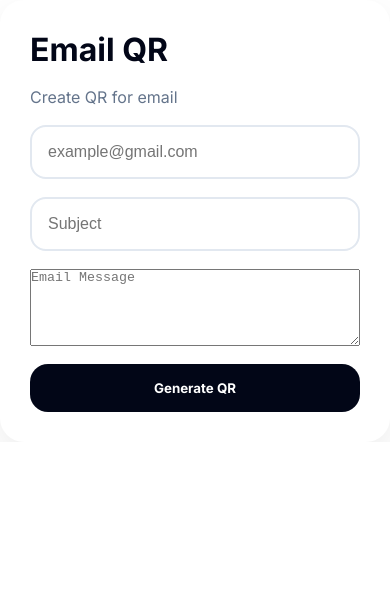
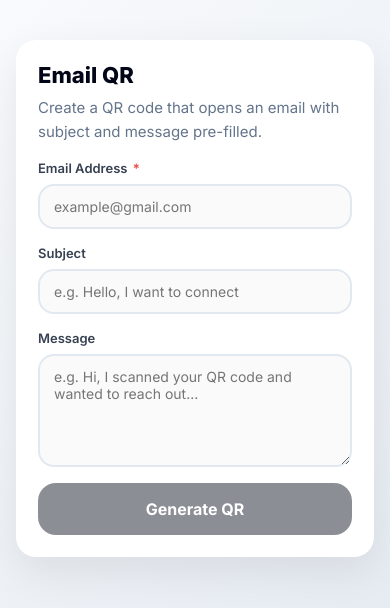
Before and after one commit to g-star-05/QRify, a React app: page /email-template in a window 390 px wide. Shown: the top 608 px of the page. Built offline with nearby package versions, Linux system fonts and the light colour scheme; the HTML template or start-up script is replaced by a standard one.

Commit message:
email css updated

```diff
--- a/src/components/Templates/EmailTemplate.css
+++ b/src/components/Templates/EmailTemplate.css
@@ -1,70 +1,188 @@
-.email-template{
+/* ─── FULL PAGE WRAPPER ───────────────────────────── */
 
-max-width:500px;
-
-margin:auto;
-
-padding:30px;
-
-background:white;
-
-border-radius:24px;
-
-box-shadow:
-0 15px 40px rgba(0,0,0,.08);
-
-display:flex;
-
-flex-direction:column;
-
-gap:18px;
+/* FIX: Added wrapper for full-page centering.
+   Original CSS had no page-level container so the
+   card was not centered on the screen. */
+.email-template-wrapper {
+  min-height: 100vh;
+  display: flex;
+  justify-content: center;
+  align-items: center;
+  padding: 60px 20px;
+  background: linear-gradient(135deg, #f8fafc, #e2e8f0);
 }
 
-.email-template h1{
+/* ─── CARD ────────────────────────────────────────── */
 
-font-size:32px;
-
-font-weight:700;
-
-color:#020617;
+.email-template {
+  width: 100%;
+  max-width: 500px;
+  background: white;
+  padding: 40px;
+  border-radius: 24px;
+  box-shadow: 0 15px 40px rgba(0, 0, 0, 0.08);
+  display: flex;
+  flex-direction: column;
+  gap: 20px;
 }
 
-.email-template p{
+/* ─── HEADER ──────────────────────────────────────── */
 
-color:#64748b;
+.email-template-header {
+  display: flex;
+  flex-direction: column;
+  gap: 8px;
 }
 
-.email-template input{
-
-padding:16px;
-
-border:2px solid #e2e8f0;
-
-border-radius:16px;
-
-font-size:16px;
-
-outline:none;
+.email-template h1 {
+  font-size: 32px;
+  font-weight: 800;
+  color: #020617;
+  margin: 0;
 }
 
-.email-template input:focus{
-
-border-color:#38bdf8;
+.email-template p {
+  font-size: 15px;
+  color: #64748b;
+  margin: 0;
+  line-height: 1.6;
 }
 
-.email-template button{
+/* ─── FIELD GROUP ─────────────────────────────────── */
 
-padding:16px;
+/* FIX: Added label + input wrapper for cleaner layout */
+.email-field {
+  display: flex;
+  flex-direction: column;
+  gap: 8px;
+}
 
-border:none;
+.email-field label {
+  font-size: 13px;
+  font-weight: 600;
+  color: #374151;
+}
 
-border-radius:18px;
+.email-field label span {
+  color: #ef4444;
+  margin-left: 2px;
+}
 
-background:#020617;
+/* ─── INPUTS ──────────────────────────────────────── */
 
-color:white;
+.email-template input,
+.email-template textarea {
+  width: 100%;
+  padding: 14px 16px;
+  border: 2px solid #e2e8f0;
+  border-radius: 16px;
+  font-size: 15px;
+  font-family: inherit;
+  outline: none;
+  color: #020617;
+  background: #fafafa;
+  transition: border-color 0.25s, box-shadow 0.25s, background 0.25s;
+  resize: vertical;
+}
 
-font-weight:700;
+.email-template input:focus,
+.email-template textarea:focus {
+  border-color: #38bdf8;
+  background: white;
+  box-shadow: 0 0 0 4px rgba(56, 189, 248, 0.12);
+}
 
-cursor:pointer;
+/* ─── QR PREVIEW ──────────────────────────────────── */
+
+/* FIX: Added preview box — shows exactly what will be
+   encoded in the QR so user can verify before generating */
+.email-preview {
+  background: #f1f5f9;
+  border: 1px solid #e2e8f0;
+  border-radius: 14px;
+  padding: 14px 16px;
+  display: flex;
+  flex-direction: column;
+  gap: 6px;
 }
+
+.email-preview span {
+  font-size: 11px;
+  font-weight: 600;
+  color: #64748b;
+  text-transform: uppercase;
+  letter-spacing: 0.05em;
+}
+
+.email-preview code {
+  font-size: 12px;
+  color: #0f172a;
+  word-break: break-all;
+  line-height: 1.6;
+  font-family: monospace;
+}
+
+/* ─── BUTTON ──────────────────────────────────────── */
+
+.email-template button {
+  width: 100%;
+  padding: 16px;
+  border: none;
+  border-radius: 18px;
+  background: #020617;
+  color: white;
+  font-size: 16px;
+  font-weight: 700;
+  cursor: pointer;
+  transition: transform 0.25s, box-shadow 0.25s, opacity 0.25s;
+}
+
+.email-template button:hover:not(:disabled) {
+  transform: translateY(-3px);
+  box-shadow: 0 12px 28px rgba(2, 6, 23, 0.25);
+}
+
+/* FIX: Added disabled state — was missing from original */
+.email-template button:disabled {
+  opacity: 0.45;
+  cursor: not-allowed;
+  transform: none;
+  box-shadow: none;
+}
+
+/* ─── RESPONSIVE: TABLET (≤ 768px) ───────────────── */
+
+@media (max-width: 768px) {
+  .email-template-wrapper {
+    padding: 40px 16px;
+    align-items: flex-start;
+  }
+
+  .email-template {
+    padding: 28px;
+  }
+
+  .email-template h1 {
+    font-size: 26px;
+  }
+}
+
+/* ─── RESPONSIVE: MOBILE (≤ 480px) ───────────────── */
+
+@media (max-width: 480px) {
+  .email-template {
+    padding: 22px;
+    border-radius: 20px;
+    gap: 16px;
+  }
+
+  .email-template h1 {
+    font-size: 22px;
+  }
+
+  .email-template input,
+  .email-template textarea {
+    font-size: 14px;
+    padding: 12px 14px;
+  }
+}
--- a/src/components/Templates/EmailTemplate.jsx
+++ b/src/components/Templates/EmailTemplate.jsx
@@ -1,142 +1,100 @@
 import { useNavigate } from "react-router-dom";
 import { useState } from "react";
-
 import "./EmailTemplate.css";
 
 const EmailTemplate = () => {
-
   const navigate = useNavigate();
 
-const [email,setEmail] =
-useState("");
+  const [email, setEmail] = useState("");
+  const [subject, setSubject] = useState("");
+  const [body, setBody] = useState("");
 
-const [subject,setSubject] =
-useState("");
-
-const [body,setBody] =
-useState("");
-
-const generateEmailQR = ()=>{
-
-if(!email){
-
-alert(
-"Enter Email Address"
-);
-
+  const generateEmailQR = () => {
+    if (!email || !email.trim()) {
+      alert("Please enter a valid email address");
       return;
-
     }
 
-const emailQR =
+    // FIX: Build mailto correctly so subject and body
+    // are included when the QR is scanned on any device.
+    // encodeURIComponent handles spaces and special characters.
+    const params = [];
+    if (subject.trim()) params.push(`subject=${encodeURIComponent(subject.trim())}`);
+    if (body.trim()) params.push(`body=${encodeURIComponent(body.trim())}`);
 
-`mailto:${email}?subject=${encodeURIComponent(subject)}&body=${encodeURIComponent(body)}`;
+    const emailQR = `mailto:${email.trim()}${params.length ? "?" + params.join("&") : ""}`;
 
-navigate(
-
-"/qr-generator",
-
-{
-
-state:{
-
-templateText:
-emailQR
-
-}
-
-}
-
-);
-
+    navigate("/qr-generator", {
+      state: { templateText: emailQR },
+    });
   };
 
-return(
-
+  return (
+    // FIX: Wrapped everything in .email-template-wrapper for
+    // full-page centering, and kept .email-template as the card
+    <div className="email-template-wrapper">
       <div className="email-template">
 
-<h1>
+        <div className="email-template-header">
+          <h1>Email QR</h1>
+          <p>Create a QR code that opens an email with subject and message pre-filled.</p>
+        </div>
 
-Email QR
+        {/* Email address */}
+        <div className="email-field">
+          <label>Email Address <span>*</span></label>
+          <input
+            type="email"
+            placeholder="example@gmail.com"
+            value={email}
+            onChange={(e) => setEmail(e.target.value)}
+          />
+        </div>
 
-</h1>
+        {/* Subject */}
+        <div className="email-field">
+          <label>Subject</label>
+          <input
+            type="text"
+            placeholder="e.g. Hello, I want to connect"
+            value={subject}
+            onChange={(e) => setSubject(e.target.value)}
+          />
+        </div>
 
-<p>
+        {/* Body */}
+        <div className="email-field">
+          <label>Message</label>
+          <textarea
+            placeholder="e.g. Hi, I scanned your QR code and wanted to reach out..."
+            value={body}
+            onChange={(e) => setBody(e.target.value)}
+            rows="5"
+          />
+        </div>
 
-Create QR for email
-
-</p>
-
-<input
-
-type="email"
-
-placeholder=
-"example@gmail.com"
-
-value={email}
-
-onChange={(e)=>
-
-setEmail(
-e.target.value
-)
-
-}
-
-/>
-
-<input
-
-type="text"
-
-placeholder=
-"Subject"
-
-value={subject}
-
-onChange={(e)=>
-
-setSubject(
-e.target.value
-)
-
-}
-
-/>
-
-<textarea
-
-placeholder=
-"Email Message"
-
-value={body}
-
-onChange={(e)=>
-
-setBody(
-e.target.value
-)
-
-}
-
-rows="5"
-
-></textarea>
+        {/* Preview of what will be encoded */}
+        {email && (
+          <div className="email-preview">
+            <span>QR will encode:</span>
+            <code>
+              mailto:{email.trim()}
+              {subject.trim() ? `?subject=${encodeURIComponent(subject.trim())}` : ""}
+              {body.trim() ? `&body=${encodeURIComponent(body.trim())}` : ""}
+            </code>
+          </div>
+        )}
 
         <button
-onClick=
-{generateEmailQR}
+          onClick={generateEmailQR}
+          disabled={!email.trim()}
         >
-
           Generate QR
-
         </button>
 
       </div>
-
+    </div>
   );
-
 };
 
 export default EmailTemplate;
```
Lines whose indentation alone changed are shown as unchanged.
